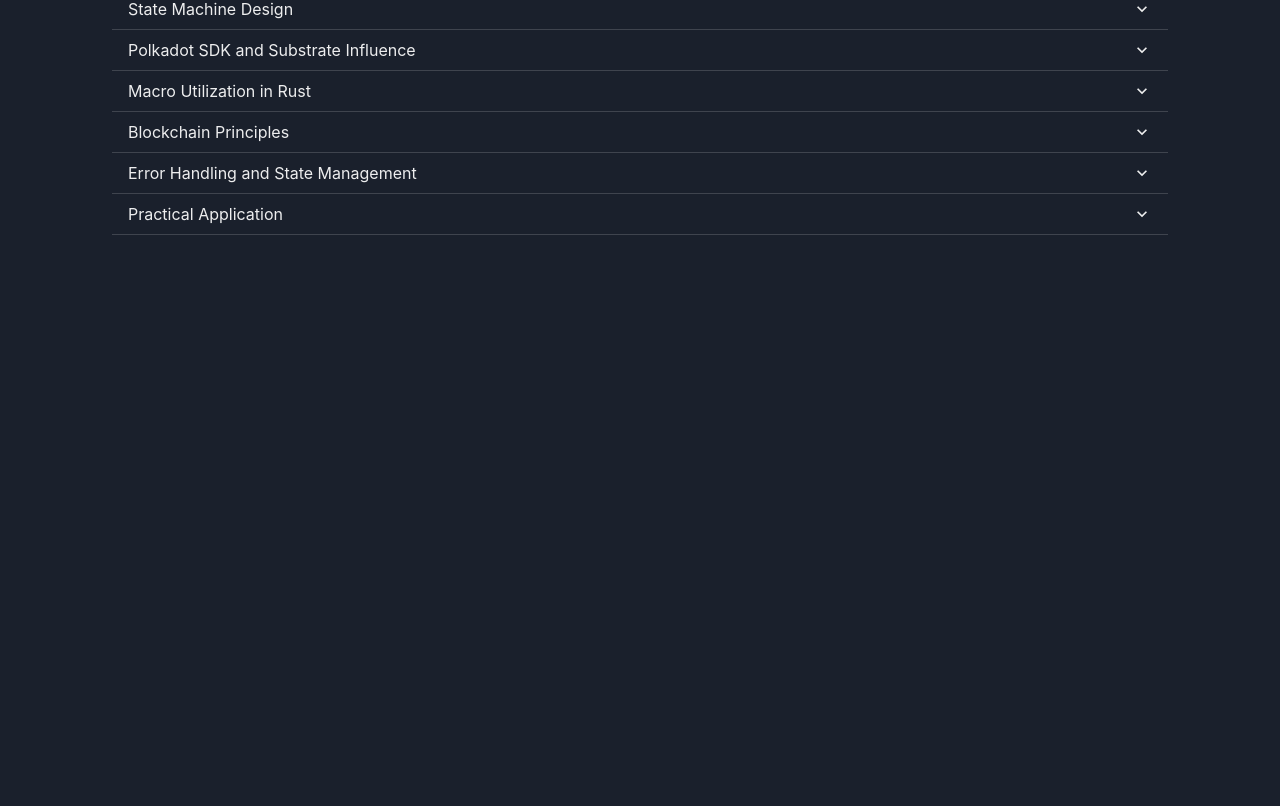
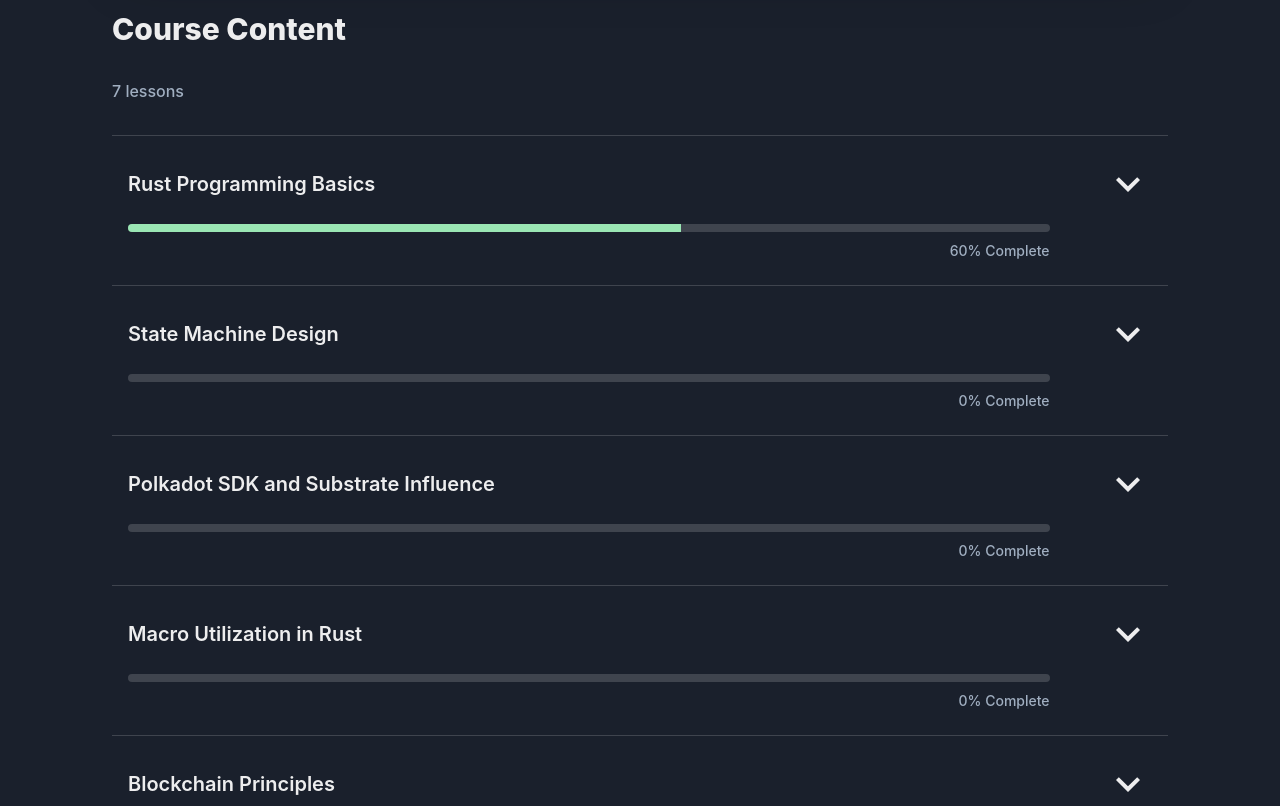
Before and after one commit to iammasterbrucewayne/dotcodeschool, a Next.js app: page /courses in a window 1280 px wide. Shown: the part 814-1620 px from the top of the page. Before the commit the page ends 1049 px from the top, so only its background shows below. Built offline with nearby package versions, Linux system fonts and the light colour scheme.

Commit message:
course page ui improvements

```diff
--- a/src/pages/courses/index.tsx
+++ b/src/pages/courses/index.tsx
@@ -1,8 +1,9 @@
 import Navbar from "@/app/common/components/navbar";
+import PrimaryButton from "@/app/common/components/primary-button";
+import courseModules from "@/static/course-modules";
 import { ArrowBackIcon, CheckCircleIcon } from "@chakra-ui/icons";
 import {
   Box,
-  Button,
   Heading,
   Link,
   Text,
@@ -13,11 +14,17 @@ import {
   AccordionIcon,
   Grid,
   GridItem,
+  Tag,
+  Progress,
+  VStack,
+  HStack,
 } from "@chakra-ui/react";
+import { map, size } from "lodash";
 
 interface Module {
   title: string;
-  content: string;
+  description: string;
+  progress?: number;
 }
 
 interface ModuleProps {
@@ -25,19 +32,38 @@ interface ModuleProps {
 }
 
 const Module = ({ module }: ModuleProps) => {
-  const { title, content } = module;
+  const { title, description, progress = 0 } = module;
 
   return (
     <AccordionItem>
-      <h2>
-        <AccordionButton>
-          <Box flex="1" textAlign="left">
-            {title}
-          </Box>
-          <AccordionIcon />
-        </AccordionButton>
-      </h2>
-      <AccordionPanel pb={4}>{content}</AccordionPanel>
+      <AccordionButton py={6}>
+        <VStack spacing={4} w="full" align="start">
+          <HStack w="full">
+            <Text flex="1" textAlign="left" fontWeight="semibold" fontSize="xl">
+              {title}
+            </Text>
+            <AccordionIcon fontSize={48} />
+          </HStack>
+          <VStack w="90%" align="end">
+            <Progress
+              colorScheme="green"
+              w="full"
+              value={progress}
+              size="sm"
+              rounded="full"
+            />
+            <Text fontSize="sm" fontWeight="500" color="gray.400">
+              {progress}% Complete
+            </Text>
+          </VStack>
+        </VStack>
+      </AccordionButton>
+      <AccordionPanel pb={12} w="90%" pt={0}>
+        <Text>{description}</Text>
+        <PrimaryButton as="a" href="/courses/1" mt={12}>
+          Start Lesson
+        </PrimaryButton>
+      </AccordionPanel>
     </AccordionItem>
   );
 };
@@ -81,27 +107,15 @@ interface CoursePageProps {
   author: { name: string; url: string };
   description: string;
   modules: Module[];
+  tags: { language: string; level: string };
 }
 
 const CoursePage = ({
   title = "Rust State Machine: Basic Concepts for Blockchain Developement",
   author = { name: "Shawn Tabrizi", url: "https://twitter.com/ShawnTabrizi" },
   description = "This is an introductory course on how to develop a simple state machine using Rust, inspired by the Polkadot SDK. It's designed to teach various entry-level concepts around Rust and blockchain development. This tutorial is unique as it builds everything from scratch, without relying on any external libraries like FRAME, offering a deeper understanding of the underlying mechanisms.",
-  modules = [
-    { title: "Rust Programming Basics", content: "Module 1 content" },
-    { title: "State Machine Design", content: "Module 2 content" },
-    {
-      title: "Polkadot SDK and Substrate Influence",
-      content: "Module 3 content",
-    },
-    { title: "Macro Utilization in Rust", content: "Module 3 content" },
-    { title: "Blockchain Principles", content: "Module 3 content" },
-    {
-      title: "Error Handling and State Management",
-      content: "Module 3 content",
-    },
-    { title: "Practical Application", content: "Module 3 content" },
-  ],
+  modules = courseModules,
+  tags = { language: "Rust", level: "Beginner" },
 }: CoursePageProps) => {
   return (
     <Box maxW="6xl" mx="auto" px={[4, 12]}>
@@ -119,7 +133,18 @@ const CoursePage = ({
         </Link>
       </Text>
       <Text my={8}>{description}</Text>
+      {map(tags, (tag, key) => (
+        <Tag key={key} mr={2} mb={2}>
+          {tag}
+        </Tag>
+      ))}
       <ModuleList modules={modules} />
+      <Heading as="h2" size="lg" fontWeight="800" my={8}>
+        Course Content
+      </Heading>
+      <Text mt={4} mb={8} color="gray.400" fontWeight="500">
+        {size(modules)} lessons
+      </Text>
       <Accordion allowToggle>
         {modules.map((module, index) => (
           <Module key={index} module={module} />
--- /dev/null
+++ b/src/static/course-modules.ts
@@ -0,0 +1,40 @@
+const courseModules = [
+  {
+    title: "Rust Programming Basics",
+    description:
+      "Dive into the fundamentals of the Rust programming language with this module. Explore its unique syntax, basic data types, functions, and control flow structures. By the end, you'll be equipped to write, compile, and run simple Rust programs.",
+    progress: 60,
+  },
+  {
+    title: "State Machine Design",
+    description:
+      "Uncover the intricacies of the state machine design pattern, a crucial concept in many programming languages, including Rust. Learn to design and implement state machines in your Rust programs, enhancing their efficiency and readability.",
+  },
+  {
+    title: "Polkadot SDK and Substrate Influence",
+    description:
+      "Navigate through the Polkadot Software Development Kit (SDK) and the influence of Substrate, a modular framework that enables you to create purpose-built blockchains. Leverage these tools to build advanced Rust applications.",
+  },
+  {
+    title: "Macro Utilization in Rust",
+    description:
+      "Focus on macros in Rust, powerful features that enable metaprogramming. Master the art of writing and utilizing macros, which can reduce boilerplate code and facilitate more readable and maintainable programs.",
+  },
+  {
+    title: "Blockchain Principles",
+    description:
+      "Get an overview of blockchain principles. Understand the fundamental concepts underlying blockchain technology, including decentralization, immutability, and consensus algorithms.",
+  },
+  {
+    title: "Error Handling and State Management",
+    description:
+      "Cover two critical aspects of Rust programming: error handling and state management. Learn to write robust Rust code that can gracefully handle errors and efficiently manage application state.",
+  },
+  {
+    title: "Practical Application",
+    description:
+      "Apply what you've learned in this final module. Put your Rust programming skills to the test by building a real-world application. This hands-on experience will solidify your understanding and give you confidence in your Rust programming abilities.",
+  },
+];
+
+export default courseModules;
```
